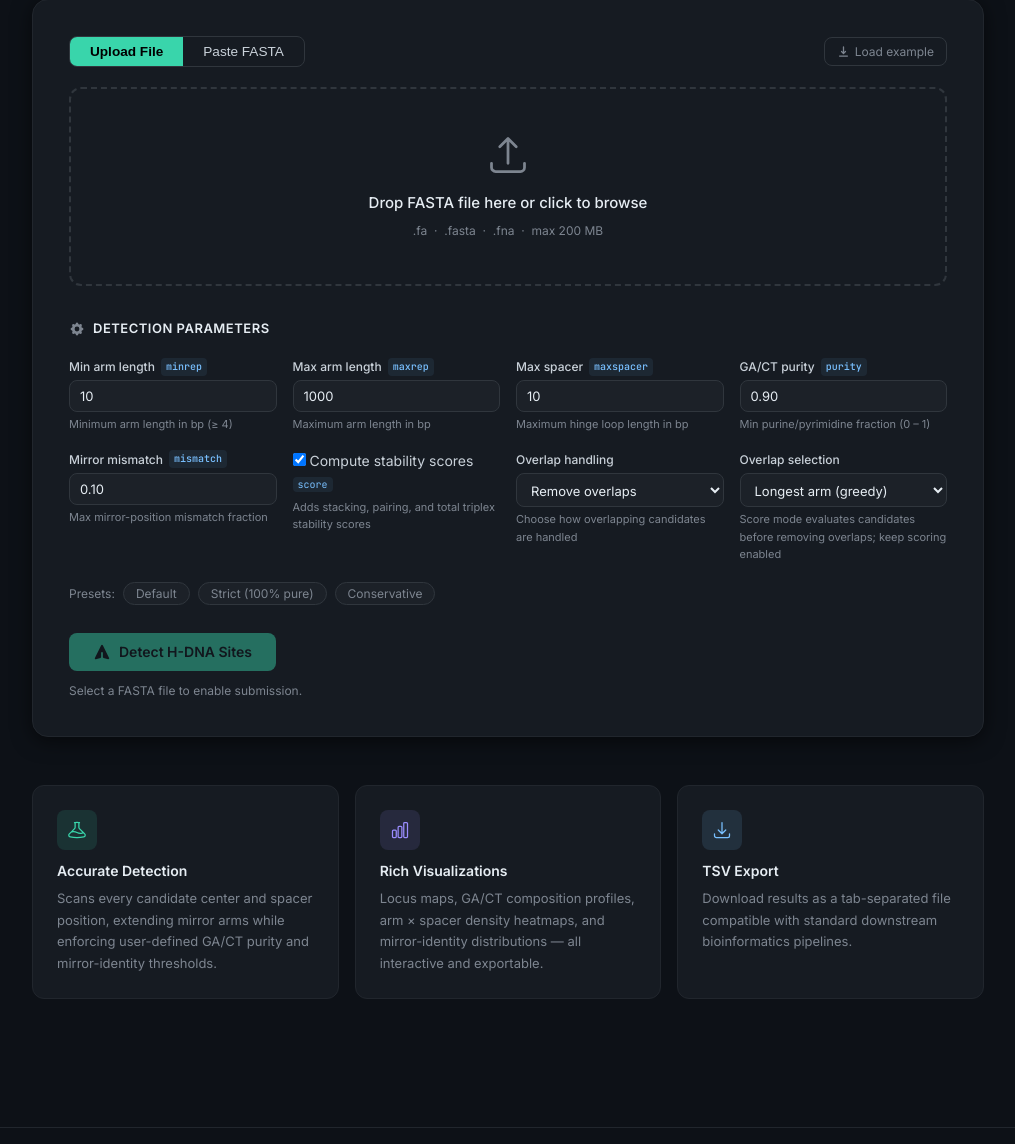
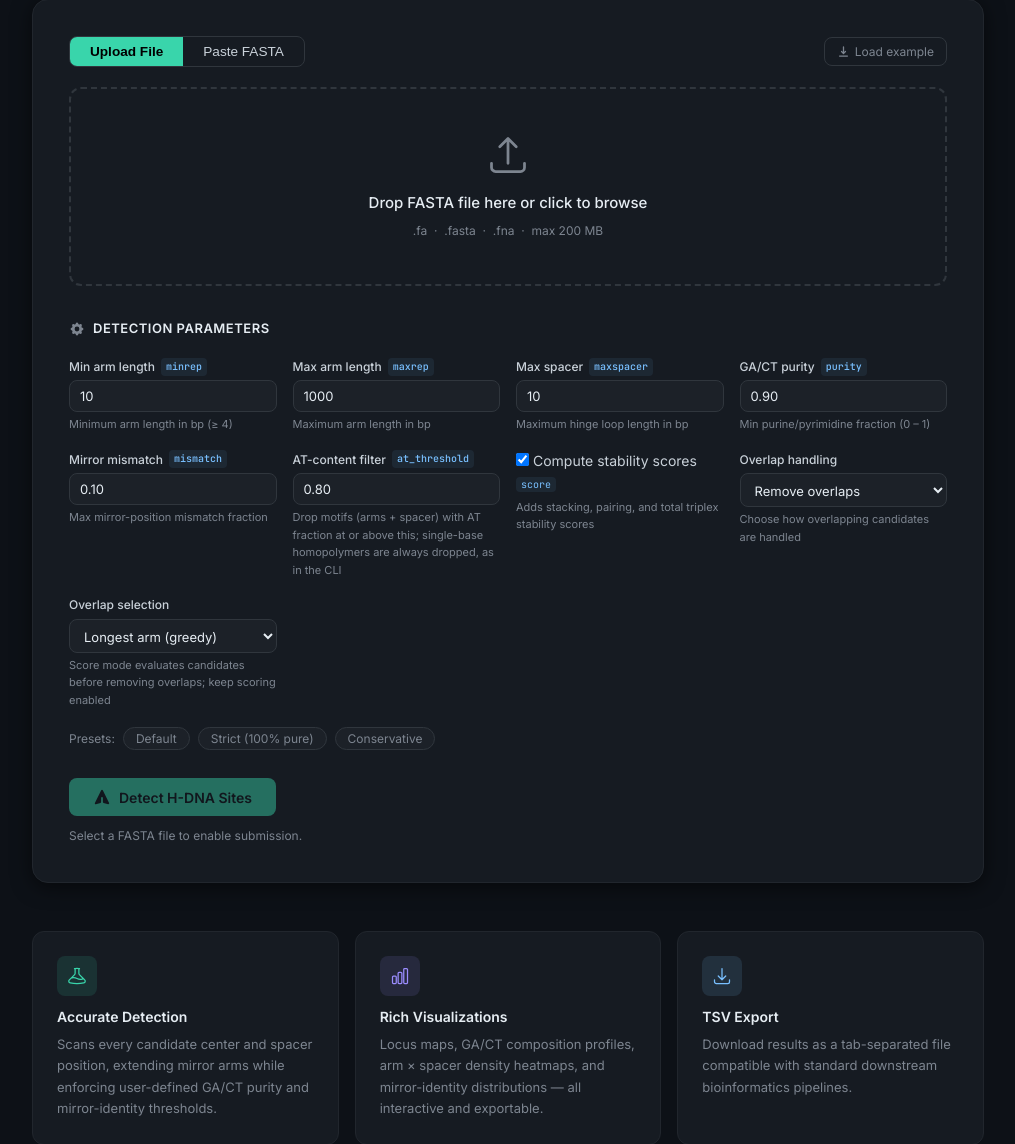
Before and after one commit to Georgakopoulos-Soares-lab/HSeeker, a FastAPI app: page / in a window 1280 px wide. Shown: the part 491-1635 px from the top of the page, without its empty margins (132-1147 px from the left). Run offline with FastAPI, Linux system fonts and the light colour scheme; parts of the project's set-up code (start-up, migrations or seed data) failed here and were passed over; some libraries are stand-ins or nearby versions.

Commit message:
Webapp: apply the CLI composition filters
The web interface called scan_sequence without at_threshold or
filter_homopolymers, so it reported AT-rich and single-base motifs that the
CLI drops, while its About page states CLI parity. Apply the same filters as
the CLI: AT-content threshold (form field, default 0.80, range 0-1.5) and the
homopolymer filter always on. The job page shows both. Verified with
FastAPI's TestClient: webapp hits equal CLI hits for defaults and for
-at-threshold 1.5. Author decision 2026-10-09.

Co-Authored-By: Claude Opus 5.5 <noreply@anthropic.com>

```diff
--- a/webapp/main.py
+++ b/webapp/main.py
@@ -580,6 +580,9 @@ def _run_job(job_id: str, fasta_path: str) -> None:
                 mismatch=params["mismatch"],
                 remove_overlaps=params["remove_overlaps"],
                 overlap_strategy=params["overlap_strategy"],
+                # Same composition filters as the CLI (__main__.py).
+                at_threshold=params.get("at_threshold", 0.8),
+                filter_homopolymers=params.get("filter_homopolymers", True),
                 seq_offset=offset,
                 score=params.get("score", True),
             )
@@ -634,7 +637,10 @@ async def submit(
     remove_overlaps: int = Form(1),
     overlap_strategy: str = Form("greedy"),
     score: int = Form(0),
+    at_threshold: float = Form(0.80),
 ):
+    if not 0.0 <= at_threshold <= 1.5:
+        raise HTTPException(400, "AT threshold must be between 0 and 1.5")
     if overlap_strategy not in ("greedy", "score"):
         raise HTTPException(400, "Choose greedy or score overlap strategy")
     if remove_overlaps and overlap_strategy == "score" and not score:
@@ -694,6 +700,8 @@ async def submit(
         remove_overlaps=bool(remove_overlaps),
         overlap_strategy=overlap_strategy,
         score=bool(score),
+        at_threshold=at_threshold,
+        filter_homopolymers=True,  # always on, as in the CLI
     )
     job_id = _new_job(filename, params)
     threading.Thread(target=_run_job, args=(job_id, tmp_path), daemon=True).start()
--- a/webapp/templates/index.html
+++ b/webapp/templates/index.html
@@ -139,6 +139,14 @@
             <input id="mismatch" type="number" name="mismatch" value="0.10"
                    min="0.0" max="1.0" step="0.05" class="param-input">
             <span class="param-hint">Max mirror-position mismatch fraction</span>
+          </div>
+          <div class="param-group">
+            <label class="param-label" for="at_threshold">AT-content filter
+              <span class="param-code">at_threshold</span>
+            </label>
+            <input id="at_threshold" type="number" name="at_threshold" value="0.80"
+                   min="0.0" max="1.5" step="0.05" class="param-input">
+            <span class="param-hint">Drop motifs (arms + spacer) with AT fraction at or above this; single-base homopolymers are always dropped, as in the CLI</span>
           </div>
           <div class="param-group param-group--check">
             <label class="param-check-label">
--- a/webapp/templates/job.html
+++ b/webapp/templates/job.html
@@ -35,6 +35,8 @@
       <span class="pill">maxspacer = {{ p.maxspacer }}</span>
       <span class="pill">purity = {{ "%.2f"|format(p.purity) }}</span>
       <span class="pill">mismatch = {{ "%.2f"|format(p.mismatch) }}</span>
+      {% if p.at_threshold is defined %}<span class="pill">AT filter &lt; {{ "%.2f"|format(p.at_threshold) }}</span>{% endif %}
+      {% if p.filter_homopolymers %}<span class="pill">homopolymer filter</span>{% endif %}
       <span class="pill pill--{{ 'teal' if p.remove_overlaps else 'orange' }}">
         {{ "overlaps removed" if p.remove_overlaps else "all hits" }}
       </span>
```
